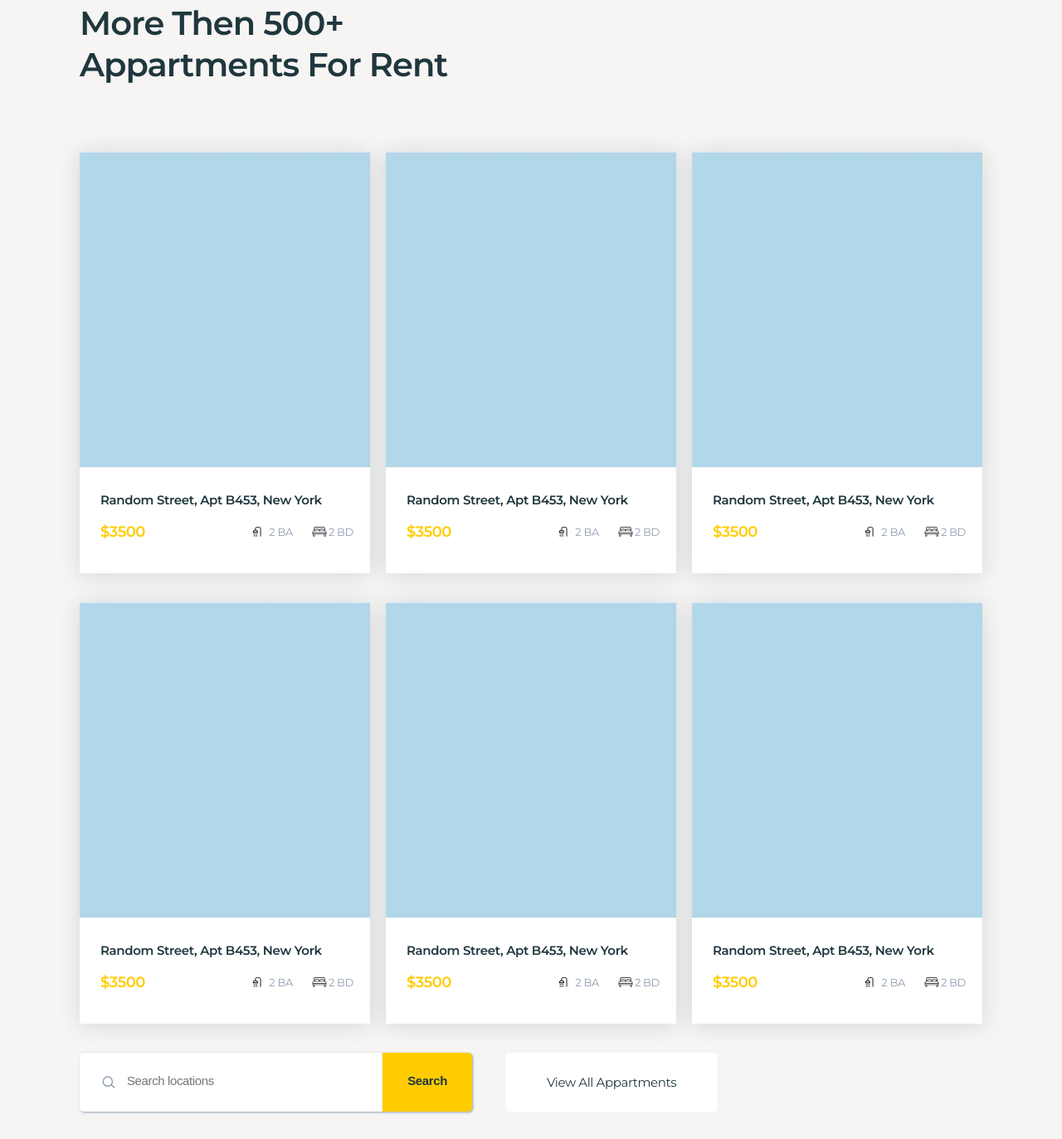
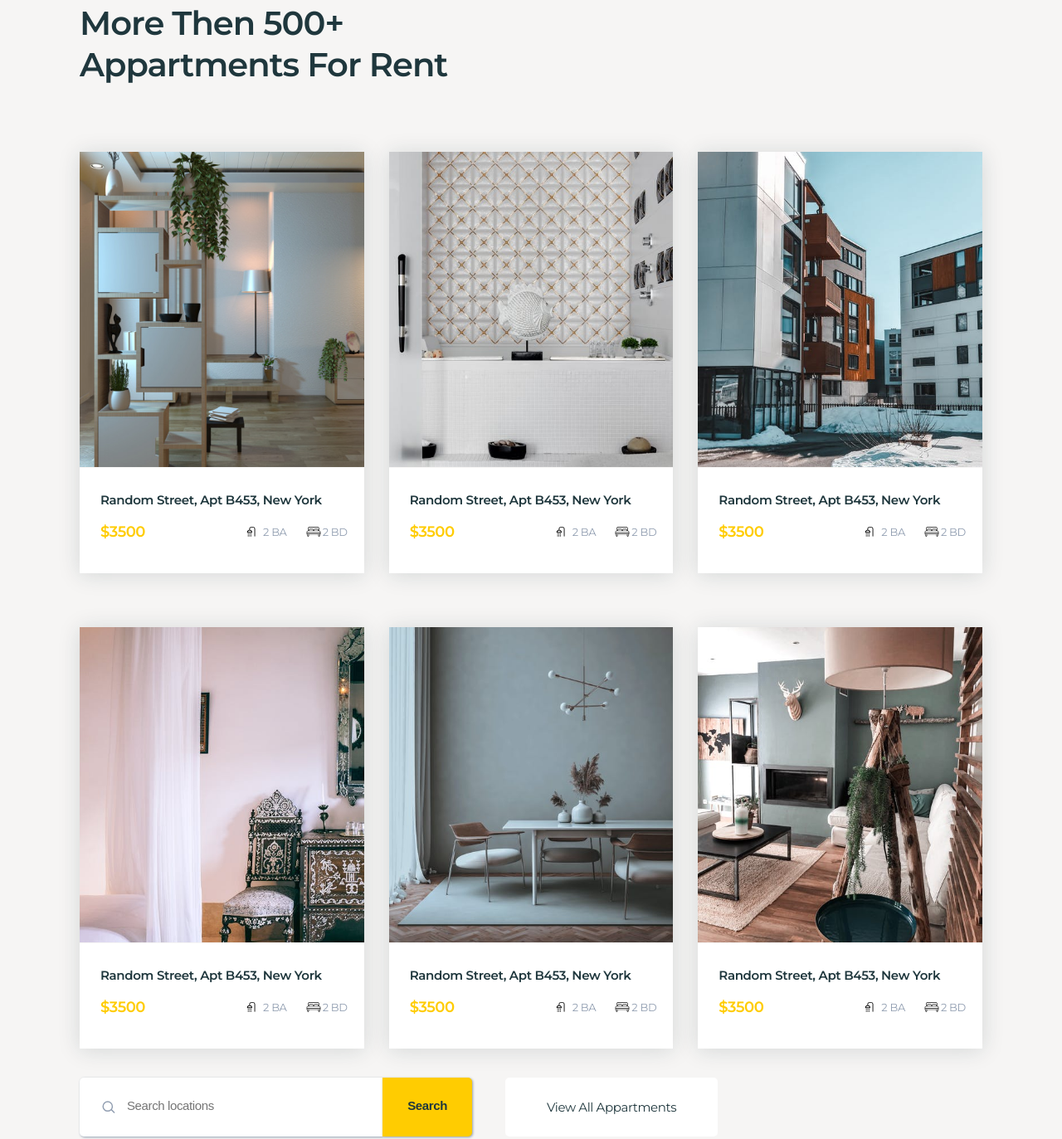
Before and after one commit to gurinalex91/Luxestate, a plain HTML site: page index.html in a window 1280 px wide. Shown: the part 1472-2845 px from the top of the page at 83% size. Drawn offline with nearby package versions, Linux system fonts and the light colour scheme.

Commit message:
add pictures to cards

```diff
--- a/css/style.css
+++ b/css/style.css
@@ -569,20 +569,31 @@ html, body {
     padding: 60px 0 80px;
 }
 
-.apartments h2 {
+.apartments .section-title {
     width: 450px;
     margin-bottom: 80px;
 }
 
 .apartments .cards {
-    flex-wrap: wrap;
+    display: grid;
+    grid-template-columns: repeat(3, 1fr);
+    gap: 30px;
 }
 
 .card-item {
     box-shadow: 0 2px 25px rgba(23, 44, 51, 0.15);
     margin-bottom: 35px;
+    transition: all 0.3s linear;
 }
-
+.card-item:hover{
+    box-shadow: 5px 5px 10px rgba(23, 44, 51, 0.5);
+    transform: scale(1.1);
+}
+.card-item img{
+    width: 100%;
+    max-height: 380px;
+    object-fit: cover;
+}
 .card-body {
     background: #fff;
     padding: 25px 0 25px 25px;
--- a/index.html
+++ b/index.html
@@ -83,9 +83,9 @@
 <section class="apartments">
     <div class="wrapper">
         <h2 class="section-title">More Then 500+ Appartments For Rent</h2>
-        <div class="cards flexbox">
-            <div class="card-item">
-                <img src="images/card_blue.jpg" alt="blue card">
+        <div class="cards">
+            <a href="#" class="card-item">
+                <img src="images/card_1.jpg" alt="flat">
                 <div class="card-body">
                     <p>Random Street, Apt B453, New York</p>
                     <div class="card-bottom flexbox">
@@ -96,9 +96,9 @@
                         </div>
                     </div>
                 </div>
-            </div>
-            <div class="card-item">
-                <img src="images/card_blue.jpg" alt="blue card">
+            </a>
+            <a href="#" class="card-item">
+                <img src="images/card_2.jpeg" alt="flat">
                 <div class="card-body">
                     <p>Random Street, Apt B453, New York</p>
                     <div class="card-bottom flexbox">
@@ -109,9 +109,9 @@
                         </div>
                     </div>
                 </div>
-            </div>
-            <div class="card-item">
-                <img src="images/card_blue.jpg" alt="blue card">
+            </a>
+            <a href="#" class="card-item">
+                <img src="images/card_3.jpeg" alt="flat">
                 <div class="card-body">
                     <p>Random Street, Apt B453, New York</p>
                     <div class="card-bottom flexbox">
@@ -122,9 +122,9 @@
                         </div>
                     </div>
                 </div>
-            </div>
-            <div class="card-item">
-                <img src="images/card_blue.jpg" alt="blue card">
+            </a>
+            <a href="#" class="card-item">
+                <img src="images/card_4.jpeg" alt="flat">
                 <div class="card-body">
                     <p>Random Street, Apt B453, New York</p>
                     <div class="card-bottom flexbox">
@@ -135,9 +135,9 @@
                         </div>
                     </div>
                 </div>
-            </div>
-            <div class="card-item">
-                <img src="images/card_blue.jpg" alt="blue card">
+            </a>
+            <a href="#" class="card-item">
+                <img src="images/card_5.jpeg" alt="flat">
                 <div class="card-body">
                     <p>Random Street, Apt B453, New York</p>
                     <div class="card-bottom flexbox">
@@ -148,9 +148,9 @@
                         </div>
                     </div>
                 </div>
-            </div>
-            <div class="card-item">
-                <img src="images/card_blue.jpg" alt="blue card">
+            </a>
+            <a href="#" class="card-item">
+                <img src="images/card_6.jpeg" alt="flat">
                 <div class="card-body">
                     <p>Random Street, Apt B453, New York</p>
                     <div class="card-bottom flexbox">
@@ -161,7 +161,7 @@
                         </div>
                     </div>
                 </div>
-            </div>
+            </a>
         </div>
         <div class="flexbox flex-start">
             <form action="#" method="get" class="form">
```
Also changed, not shown: images/card_1.jpg (added), images/card_2.jpeg (added), images/card_3.jpeg (added), images/card_4.jpeg (added), images/card_5.jpeg (added), images/card_6.jpeg (added), images/card_blue.jpg (deleted).
